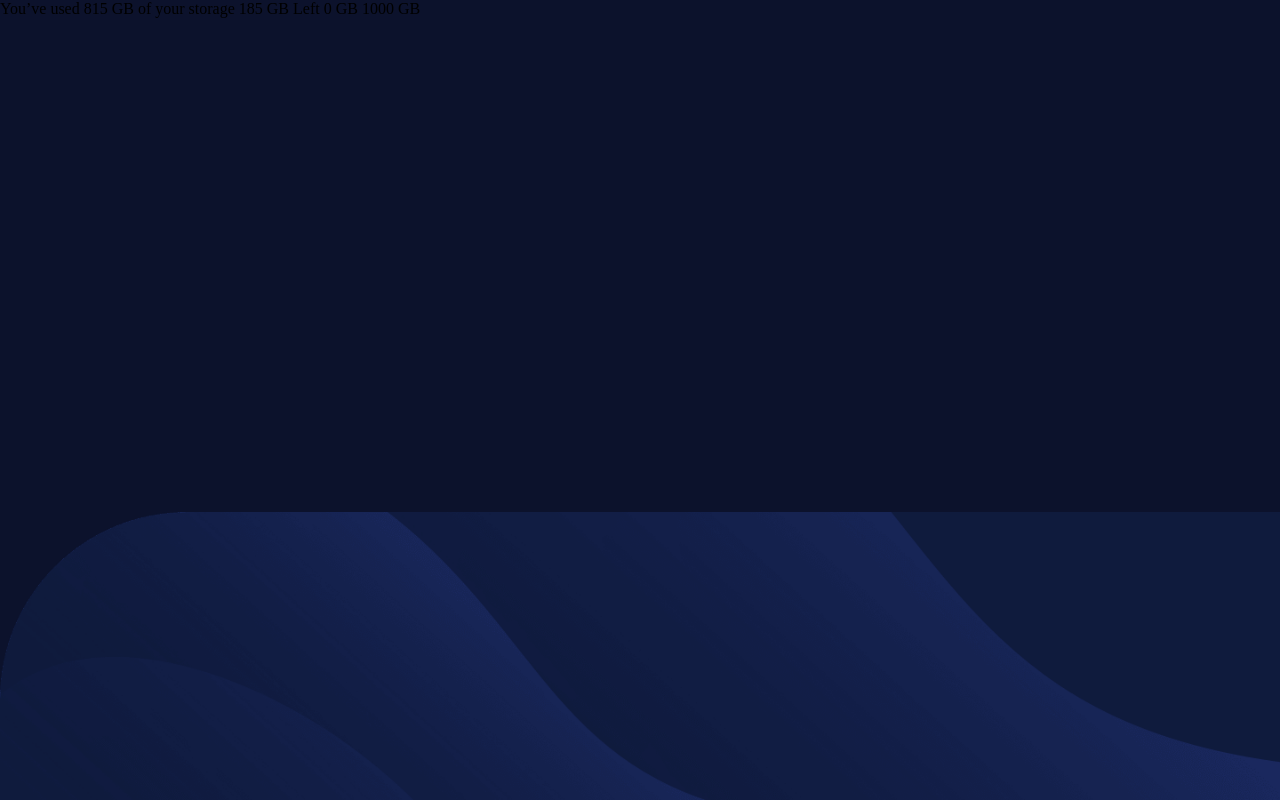
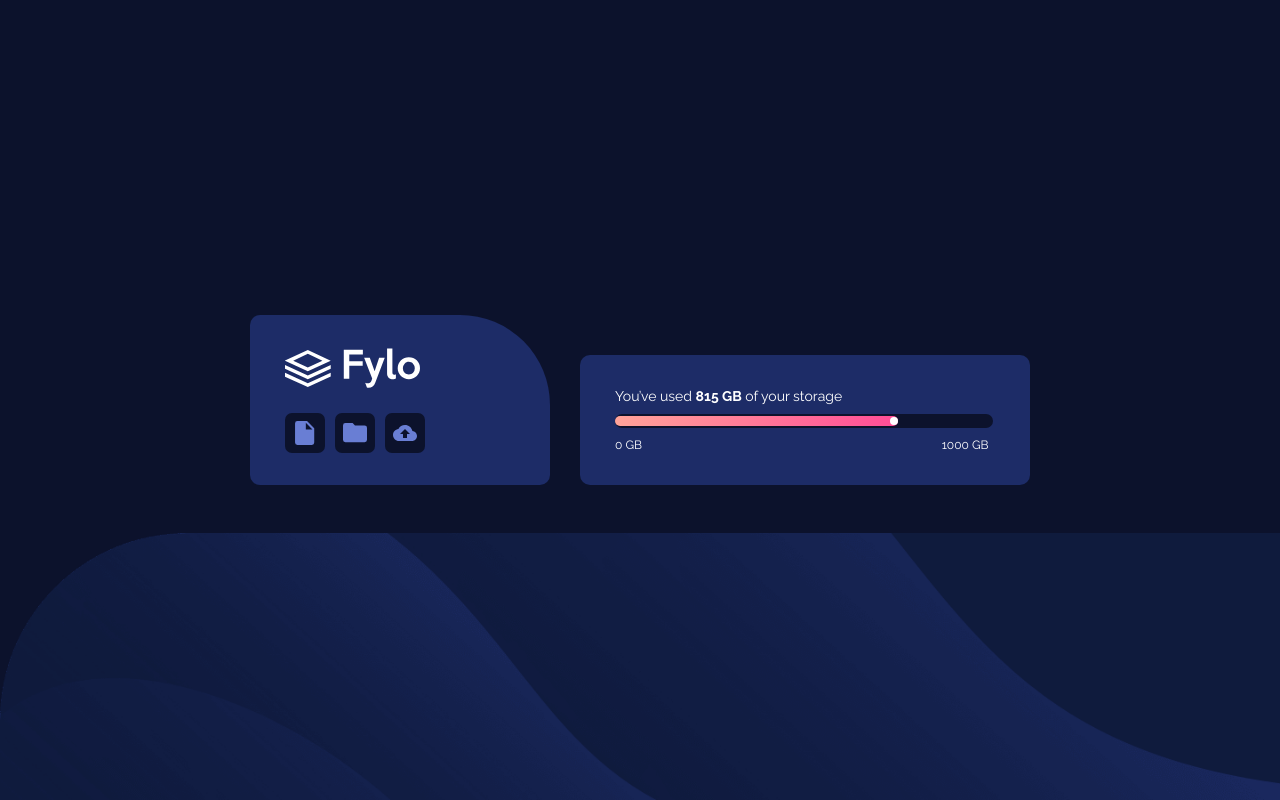
Before and after one commit to giorgi-gagnidze/fylo-data-storage-component-master, a plain HTML site: page index.html in a window 1280 px wide. Drawn offline with Linux system fonts and the light colour scheme.

Commit message:
Work almost done, all styles added but hover

```diff
--- a/CSS/style.css
+++ b/CSS/style.css
@@ -9,6 +9,7 @@
   --grayish-blue: hsl(229, 7%, 55%);
   --dark-blue: hsl(228, 56%, 26%);
   --very-dark-blue: hsl(229, 57%, 11%);
+  --white: hsl(0, 100%, 100%);
 }
 
 body {
@@ -17,5 +18,106 @@
   background-image: url(../images/bg-desktop.png);
   background-repeat: no-repeat;
   background-size: 100%;
-  background-position: 100% 120%;
+  background-position: 100% 125%;
+  display: flex;
+  justify-content: center;
+  align-items: center;
+  font-family: Raleway;
+  font-size: 14px;
+  font-weight: 400;
+  color: var(--white);
 }
+
+.main-container {
+  display: flex;
+  justify-content: center;
+  align-items: flex-end;
+}
+
+.logo-container__main {
+  background-color: var(--dark-blue);
+  margin-right: 30px;
+  width: 300px;
+  height: 170px;
+  border-top-left-radius: 10px;
+  border-top-right-radius: 90px;
+  border-bottom-left-radius: 10px;
+  border-bottom-right-radius: 10px;
+  display: flex;
+  flex-direction: column;
+  justify-content: center;
+  align-items: flex-start;
+  padding-left: 35px;
+}
+
+.logo-container__second {
+  display: flex;
+  margin-top: 25px;
+}
+
+.logo-around {
+  background-color: var(--very-dark-blue);
+  margin-right: 10px;
+  width: 40px;
+  height: 40px;
+  display: flex;
+  justify-content: center;
+  align-items: center;
+  border-radius: 7px;
+}
+
+.storage-container {
+  background-color: var(--dark-blue);
+  border-radius: 10px;
+  display: flex;
+  flex-direction: column;
+  justify-content: center;
+  width: 450px;
+  height: 130px;
+  padding-left: 35px;
+}
+
+.article-container span {
+  font-weight: 700;
+}
+
+.article-container {
+  width: 90%;
+}
+
+.gradient-container__main {
+  width: 91%;
+  height: 14px;
+  background-color: var(--very-dark-blue);
+  display: flex;
+  justify-content: flex-start;
+  align-items: center;
+  margin: 10px 0;
+  border-radius: 50px;
+}
+
+.gradient-container {
+  background: linear-gradient(90deg, hsl(6, 100%, 80%), hsl(335, 100%, 65%));
+  width: 75%;
+  height: 10px;
+  border-radius: 50px;
+  display: flex;
+  justify-content: flex-end;
+  align-items: center;
+}
+
+.white-dot-container {
+  background-color: var(--white);
+  width: 8px;
+  height: 8px;
+  border-radius: 50%;
+}
+
+.size-article {
+  font-size: 12px;
+  width: 90%;
+}
+
+.size-container span {
+  float: right;
+}
--- a/index.html
+++ b/index.html
@@ -20,6 +20,31 @@
     <title>Fylo data storage component</title>
   </head>
   <body>
-    You’ve used 815 GB of your storage 185 GB Left 0 GB 1000 GB
+    <main class="main-container">
+      <div class="logo-container__main">
+        <img src="./images/logo.svg" alt="company-logo" class='company-logo-img'/>
+        <div class="logo-container__second">
+          <div class="logo-around"><img src="./images/icon-document.svg" alt="document-logo" /></div>
+          <div class="logo-around"><img src="./images/icon-folder.svg" alt="folder-logo" /></div>
+          <div class="logo-around"><img src="./images/icon-upload.svg" alt="upload-logo" /></div>
+        </div>
+      </div>
+      <div class="storage-container">
+        <div class="article-container">
+          <p>You’ve used <span>815 GB</span> of your storage</p>
+        </div>
+        <div class="gradient-container__main">
+          <div class="gradient-container">
+            <div class="white-dot-container"></div>
+            <div>
+          </div>
+        </div>
+        </div>
+        <div class="size-container">
+        <p class="size-article">0 GB <span>1000 GB</span></p>
+        </div>
+        <div>
+      </div>
+    </main>
   </body>
 </html>
```
Also changed, not shown: 1 other file.
